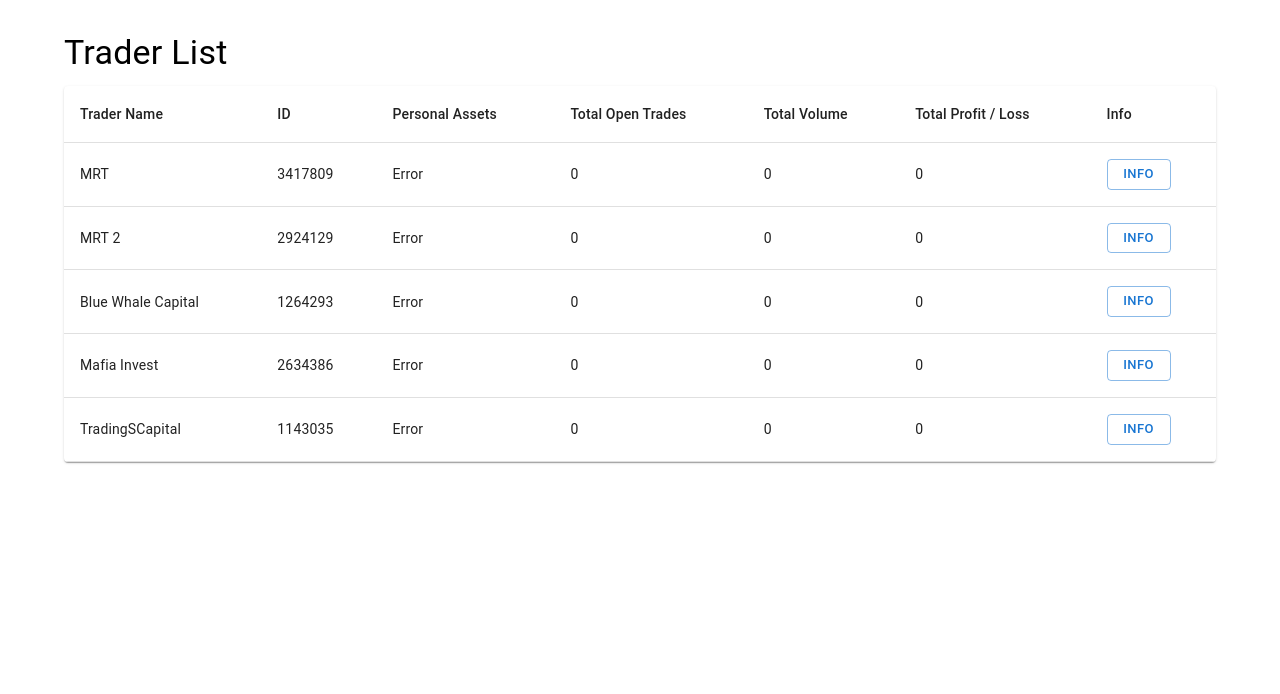
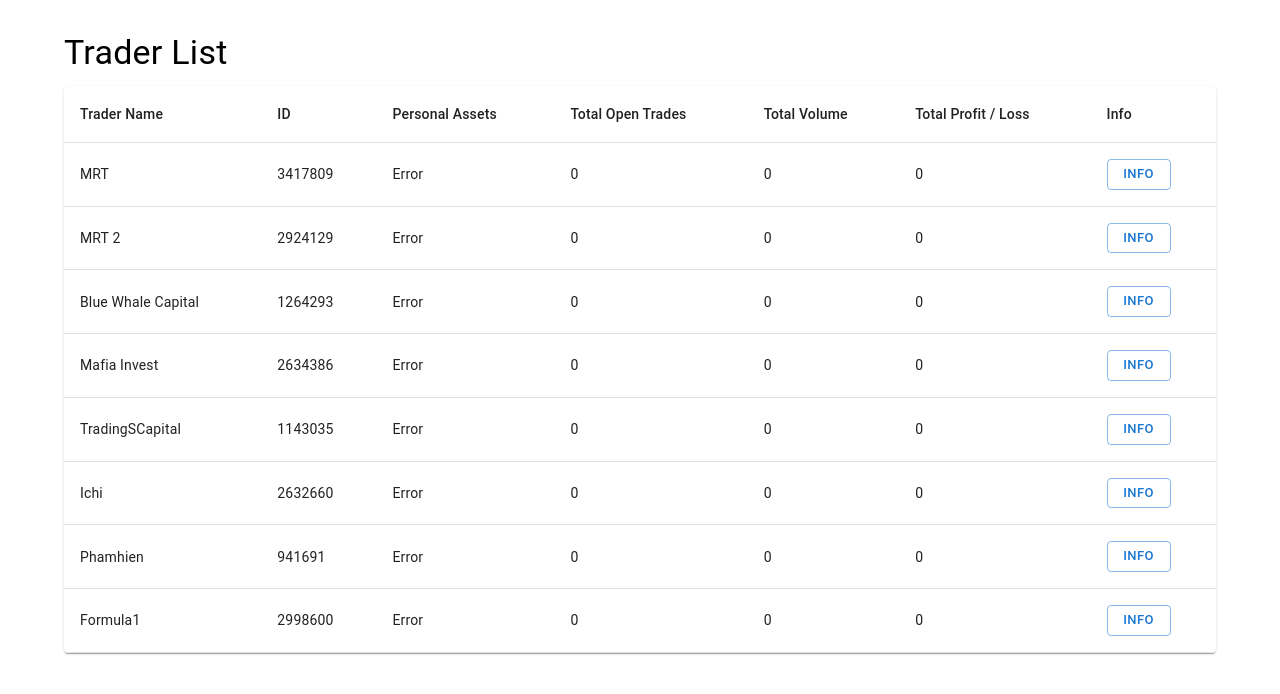
Before and after one commit to ArsalanRehman/litefinance-bot-frontend, a React (Create React App) app: page / in a window 1280 px wide. Shown: the top 694 px of the page. Built offline with nearby package versions, Linux system fonts and the light colour scheme; no server answers.

Commit message:
version for depolyment

```diff
--- a/src/App.js
+++ b/src/App.js
@@ -23,6 +23,9 @@ function App() {
     { name: 'Blue Whale Capital', id: 1264293 },
     { name: 'Mafia Invest', id: 2634386 },
     { name: 'TradingSCapital', id: 1143035 },
+    { name: 'Ichi', id: 2632660 },
+    { name: 'Phamhien', id: 941691 },
+    { name: 'Formula1', id: 2998600 },
   ]
 
   const [selectedTrader, setSelectedTrader] = useState(null)
```
